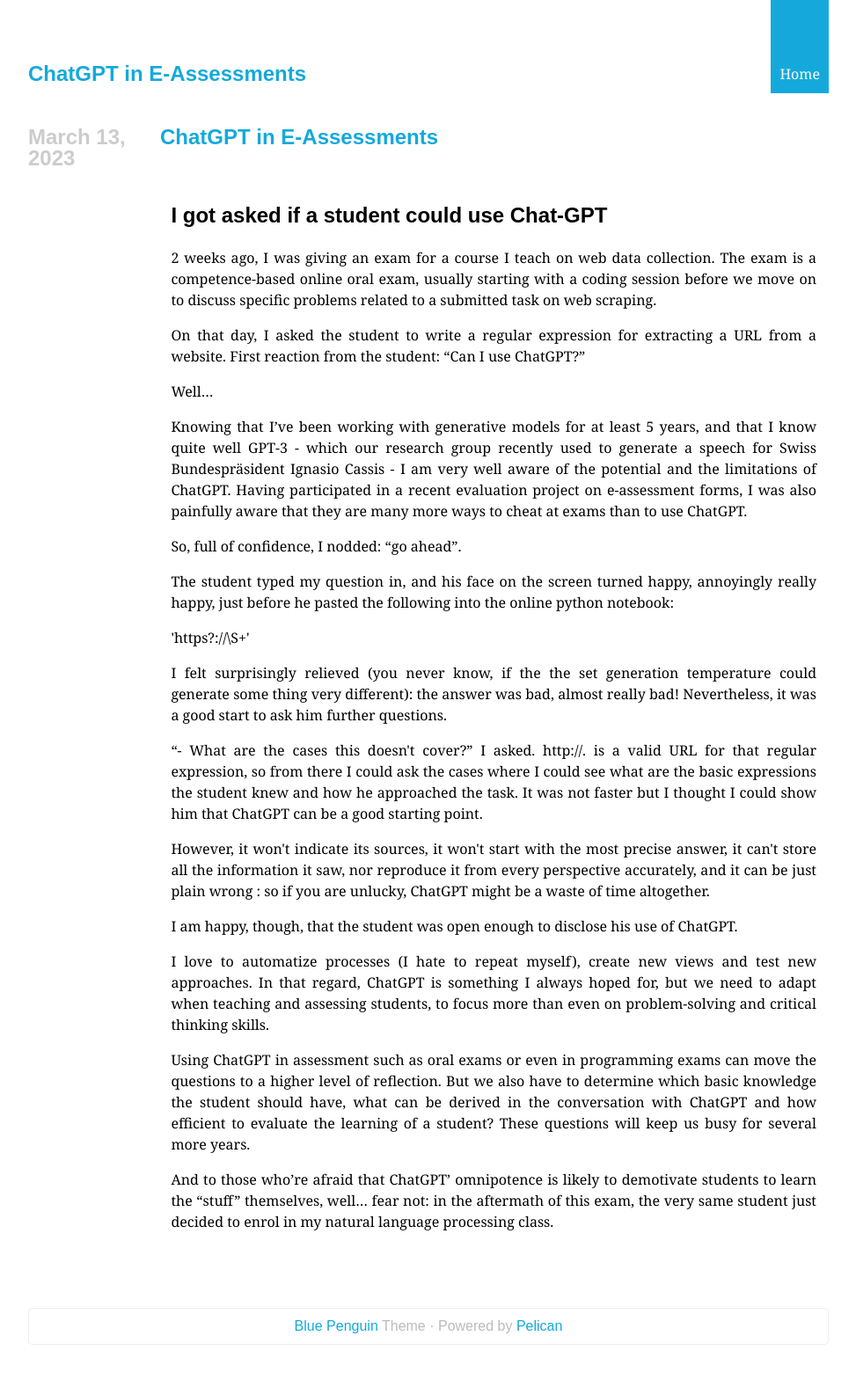
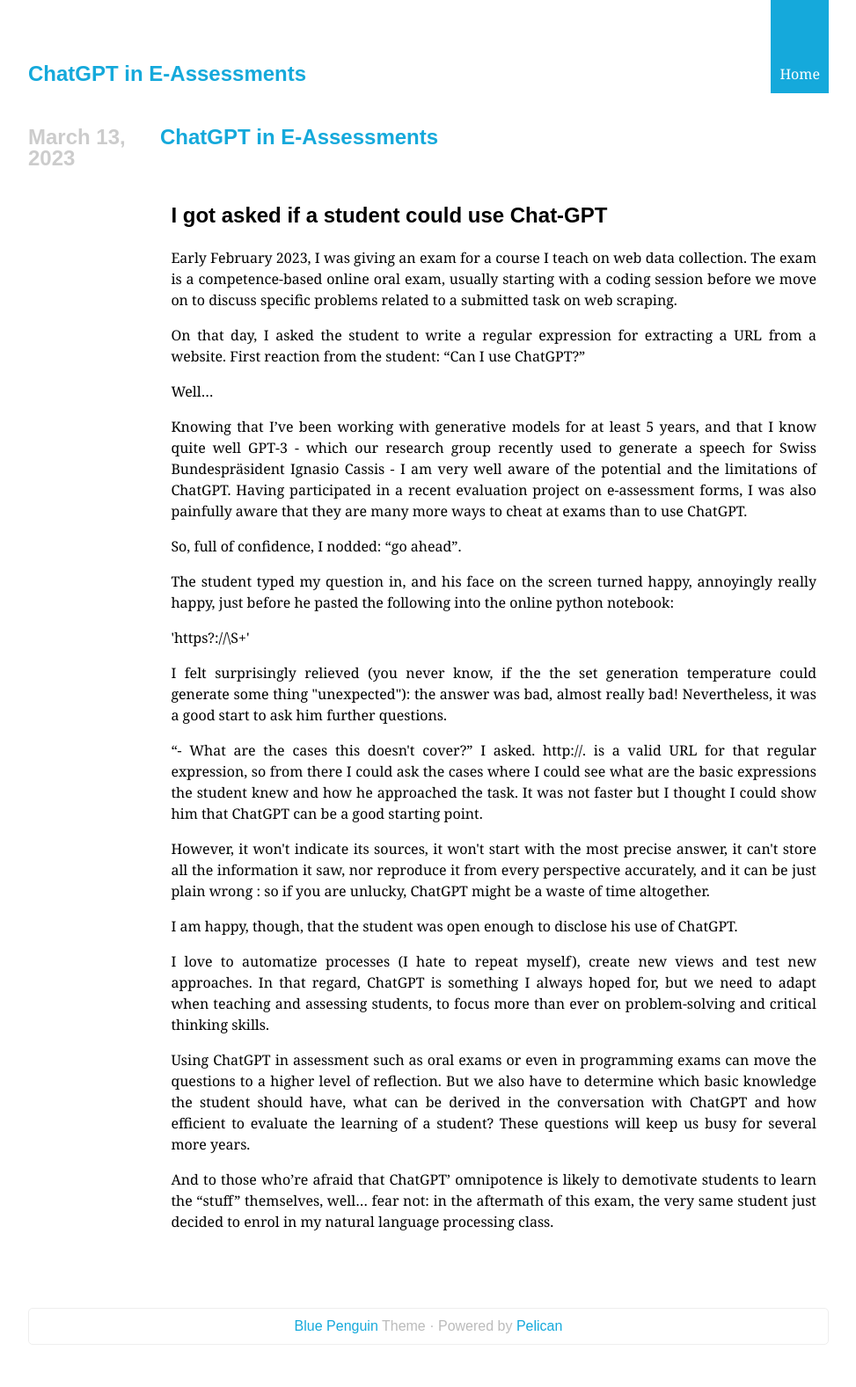
Before and after one commit to fbenites/fbenites.github.io, a Jekyll site: the page ChatGPT-E-Assessments/index.html, which Jekyll copies as it is, in a window 1280 px wide. Shown: the whole page at 88% size, without its empty margins (153-1126 px from the left). Built offline with Jekyll 4.4.1, drawn with Linux system fonts in a browser that asks for light colours.

Commit message:
fixed text

```diff
--- a/ChatGPT-E-Assessments/index.html
+++ b/ChatGPT-E-Assessments/index.html
@@ -1150,7 +1150,7 @@ h6:hover .anchor-link {
 </div><div class="inner_cell">
 <div class="text_cell_render border-box-sizing rendered_html">
   <h1 id="Twistbytes-Approach-to-Hierarchical-Classification-shared-Task-at-GermEval-2019">I got asked if a student could use Chat-GPT </h1><p>
-    2 weeks ago, I was giving an exam for a course I teach on web data collection. The exam is a competence-based online oral exam, usually starting with a coding session before we move on to discuss specific problems related to a submitted task on web scraping.</p>
+    Early February 2023, I was giving an exam for a course I teach on web data collection. The exam is a competence-based online oral exam, usually starting with a coding session before we move on to discuss specific problems related to a submitted task on web scraping.</p>
 <p>    On that day, I asked the student to write a regular expression for extracting a URL from a website. First reaction from the student: “Can I use ChatGPT?”</p>
    <p> Well…</p>
 <p>    Knowing that I’ve been working with generative models for at least 5 years, and that I know quite well GPT-3 - which our research group recently used to generate a speech for Swiss Bundespräsident Ignasio Cassis - I am very well aware of the potential and the limitations of ChatGPT. Having participated in a recent evaluation project on e-assessment forms, I was also painfully aware that they are many more ways to cheat at exams than to use ChatGPT.</p>
@@ -1159,12 +1159,12 @@ h6:hover .anchor-link {
 
 <p>    'https?://\S+'</p>
 
-<p>    I felt surprisingly relieved (you never know, if the the set generation temperature could generate some thing very different):  the answer was bad, almost really bad!  Nevertheless, it was a good start to ask him further questions. </p>
+<p>    I felt surprisingly relieved (you never know, if the the set generation temperature could generate some thing "unexpected"):  the answer was bad, almost really bad!  Nevertheless, it was a good start to ask him further questions. </p>
     <p>“- What are the cases this doesn't cover?” I asked.  http://. is a valid URL for that regular expression, so from there I could ask the cases where I could see what are the basic expressions the student knew and how he approached the task. It was not faster but I thought I could show him that ChatGPT can be a good starting point.</p>
     <p>However, it won't indicate its sources, it won't start with the most precise answer, it can't store all the information it saw, nor reproduce it from every perspective accurately, and it can be just plain wrong : so if you are unlucky, ChatGPT might be a waste of time altogether.</p>
 
     <p>I am happy, though, that the student was open enough to disclose his use of ChatGPT.</p>
-    <p>I love to automatize processes (I hate to repeat myself), create new views and test new approaches. In that regard, ChatGPT is something I always hoped for, but we need to adapt when teaching and assessing students, to focus more than even on problem-solving and critical thinking skills.</p>
+    <p>I love to automatize processes (I hate to repeat myself), create new views and test new approaches. In that regard, ChatGPT is something I always hoped for, but we need to adapt when teaching and assessing students, to focus more than ever on problem-solving and critical thinking skills.</p>
 
     <p>Using ChatGPT in assessment such as oral exams or even in programming exams can move the questions to a higher level of reflection. But we also have to determine which basic knowledge the student should have, what can be derived in the conversation with ChatGPT and how efficient to evaluate the learning of a student? These questions will keep us busy for several more years.</p>
 
```
